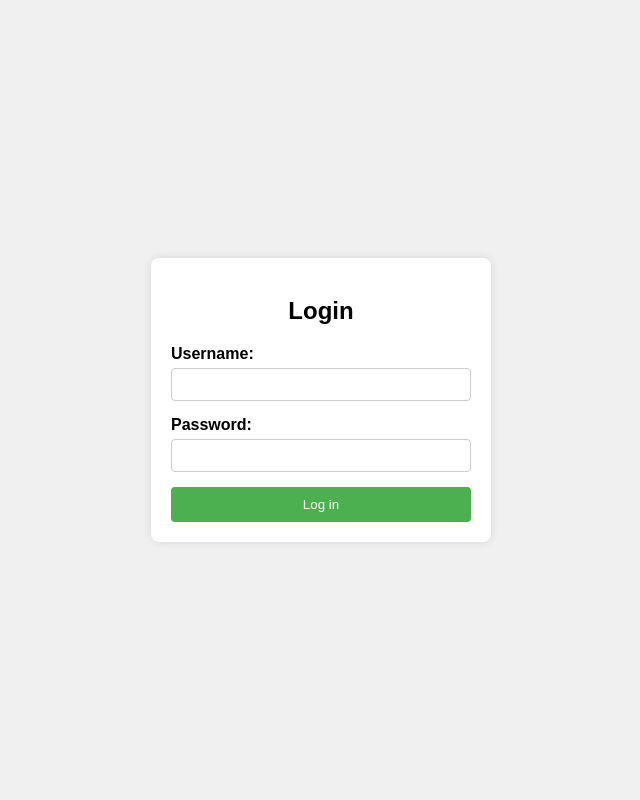
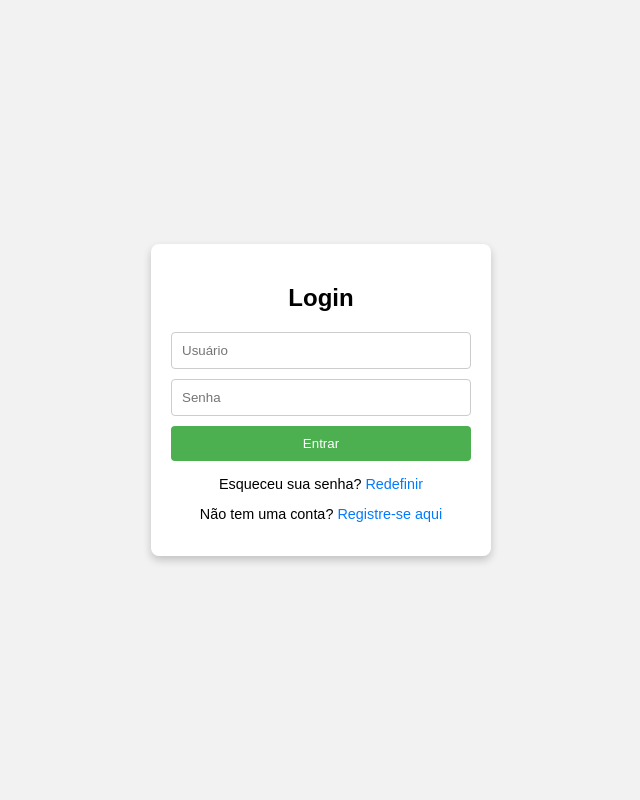
Before and after one commit to marcelocunhaejovem/sistema_frequencia, a Django app: template controle_frequencia/templates/controle_frequencia/login.html in a window 1280 px wide. Shown: the whole page, without its empty margins (319-959 px from the left). Run offline with Django 4.2, Linux system fonts and the light colour scheme; the template is opened without the code that fills it, so the values that code supplies are empty.

Commit message:
Update login.html

```diff
--- a/controle_frequencia/templates/controle_frequencia/login.html
+++ b/controle_frequencia/templates/controle_frequencia/login.html
@@ -1,5 +1,6 @@
+<!-- controle_frequencia/templates/login.html -->
 <!DOCTYPE html>
-<html lang="en">
+<html lang="pt-br">
 <head>
     <meta charset="UTF-8">
     <meta name="viewport" content="width=device-width, initial-scale=1.0">
@@ -11,48 +12,52 @@
             justify-content: center;
             align-items: center;
             height: 100vh;
-            background-color: #f0f0f0;
             margin: 0;
+            background-color: #f2f2f2;
         }
         .login-container {
+            width: 300px;
+            padding: 20px;
             background-color: #fff;
-            padding: 20px;
             border-radius: 8px;
-            box-shadow: 0 0 10px rgba(0, 0, 0, 0.1);
-            width: 300px;
+            box-shadow: 0 4px 8px rgba(0, 0, 0, 0.2);
             text-align: center;
         }
         h2 {
             margin-bottom: 20px;
         }
-        .form-field {
-            margin-bottom: 15px;
-            width: 100%;
+        form {
+            display: flex;
+            flex-direction: column;
         }
-        label {
-            display: block;
-            text-align: left;
-            font-weight: bold;
-        }
-        input[type="text"], input[type="password"] {
-            width: 100%;
-            padding: 8px;
-            box-sizing: border-box;
-            margin-top: 5px;
+        input[type="text"],
+        input[type="password"] {
+            padding: 10px;
+            margin-bottom: 10px;
             border: 1px solid #ccc;
             border-radius: 4px;
         }
         button {
+            padding: 10px;
             background-color: #4CAF50;
             color: white;
-            padding: 10px 15px;
             border: none;
             border-radius: 4px;
             cursor: pointer;
-            width: 100%;
         }
         button:hover {
             background-color: #45a049;
+        }
+        .options {
+            margin-top: 15px;
+            font-size: 0.9em;
+        }
+        .options a {
+            color: #007bff;
+            text-decoration: none;
+        }
+        .options a:hover {
+            text-decoration: underline;
         }
     </style>
 </head>
@@ -61,16 +66,14 @@
         <h2>Login</h2>
         <form method="post">
             {% csrf_token %}
-            <div class="form-field">
-                <label for="username">Username:</label>
-                <input type="text" name="username" id="username" required>
-            </div>
-            <div class="form-field">
-                <label for="password">Password:</label>
-                <input type="password" name="password" id="password" required>
-            </div>
-            <button type="submit">Log in</button>
+            <input type="text" name="username" placeholder="Usuário" required>
+            <input type="password" name="password" placeholder="Senha" required>
+            <button type="submit">Entrar</button>
         </form>
+        <div class="options">
+            <p>Esqueceu sua senha? <a href="{% url 'password_reset' %}">Redefinir</a></p>
+            <p>Não tem uma conta? <a href="{% url 'registro' %}">Registre-se aqui</a></p>
+        </div>
     </div>
 </body>
 </html>
```
